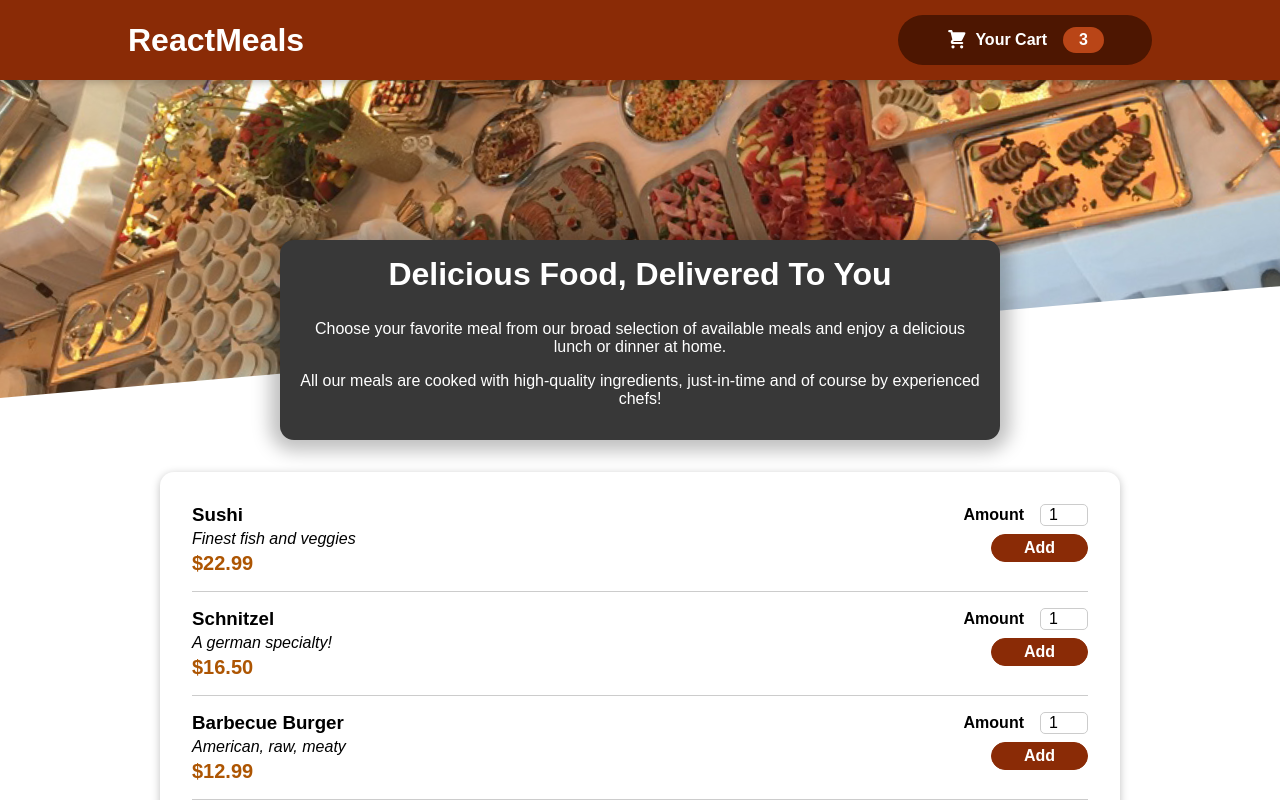
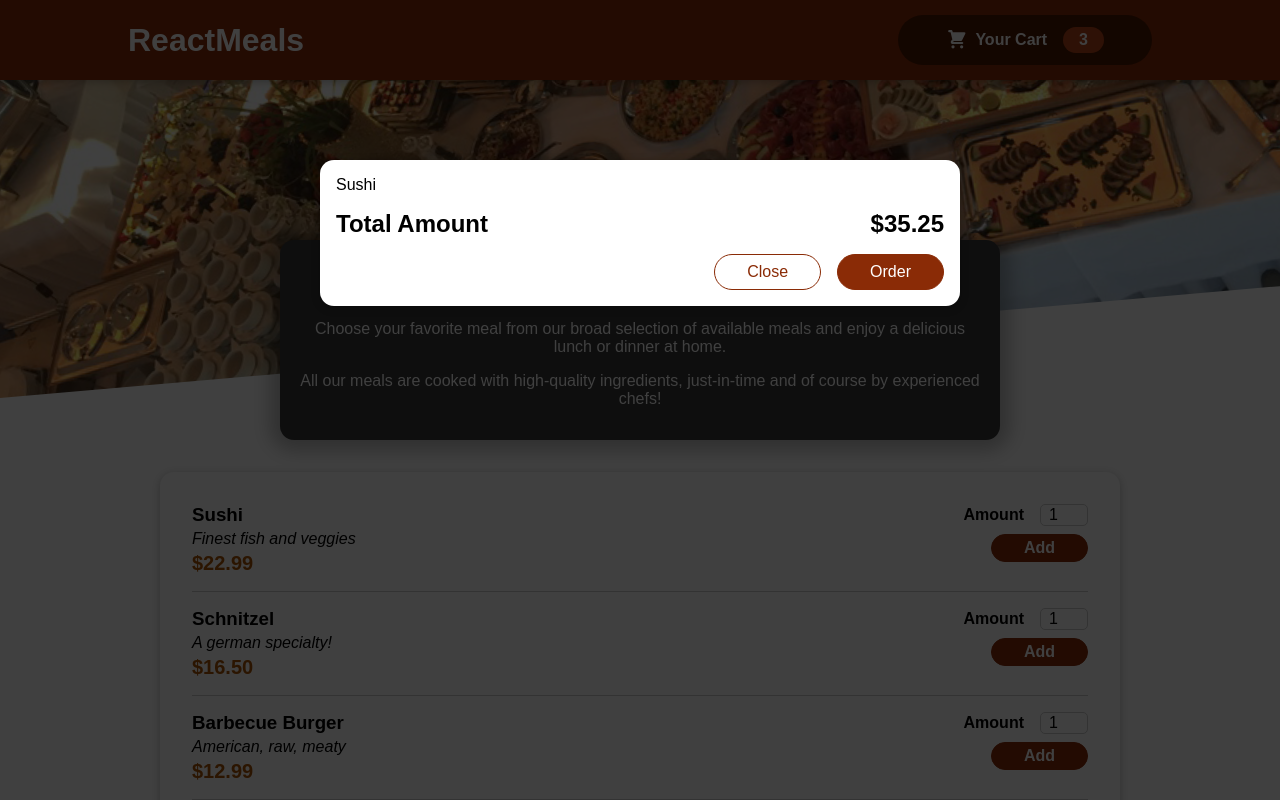
Before and after one commit to andresGarcia90/react-complete-guide, a React (Create React App) app: page / in a window 1280 px wide. Shown: the top 800 px of the page. Built offline with nearby package versions, Linux system fonts and the light colour scheme.

Commit message:
Adding modal Cart Modal

```diff
--- a/public/index.html
+++ b/public/index.html
@@ -28,6 +28,7 @@
   </head>
   <body>
     <noscript>You need to enable JavaScript to run this app.</noscript>
+    <div id="overlays"></div>
     <div id="root"></div>
     <!--
       This HTML file is a template.
--- a/src/App.js
+++ b/src/App.js
@@ -1,4 +1,5 @@
 import React from 'react';
+import Cart from './components/Cart/Cart';
 import Header from './components/Layout/Header';
 import Meals from './components/Meals/Meals';
 
@@ -6,6 +7,7 @@
 
   return (
     <>
+      <Cart></Cart>
       <Header></Header>
       <div>
         <Meals></Meals>
--- /dev/null
+++ b/src/components/Cart/Cart.js
@@ -0,0 +1,30 @@
+import React from 'react';
+import Modal from '../UI/Modal';
+import classes from './Cart.module.css';
+
+const Cart = (props) => {
+  const cartItems = (
+    <ul className={classes['cart-items']}>
+      {[{ id: 'c1', name: 'Sushi', amount: 2, price: 12.99 }].map((item) => (
+        <li key={item.id}>{item.name}</li>
+      ))}
+    </ul>
+  );
+  return (
+    <>
+      <Modal>
+        {cartItems}
+        <div className={classes.total}>
+          <span>Total Amount</span>
+          <span>$35.25</span>
+        </div>
+        <div className={classes.actions}>
+          <button className={classes['button--alt']}>Close</button>
+          <button className={classes.button}>Order</button>
+        </div>
+      </Modal>
+    </>
+  );
+};
+
+export default Cart;
--- /dev/null
+++ b/src/components/Cart/Cart.module.css
@@ -0,0 +1,46 @@
+.cart-items {
+    list-style: none;
+    margin: 0;
+    padding: 0;
+    max-height: 20rem;
+    overflow: auto;
+}
+
+.total {
+    display: flex;
+    justify-content: space-between;
+    align-items: center;
+    font-weight: bold;
+    font-size: 1.5rem;
+    margin: 1rem 0;
+}
+
+.actions {
+    text-align: right;
+}
+
+.actions button {
+    font: inherit;
+    cursor: pointer;
+    background-color: transparent;
+    border: 1px solid #8a2b06;
+    padding: 0.5rem 2rem;
+    border-radius: 25px;
+    margin-left: 1rem;
+}
+
+.actions button:hover,
+.actions button:active {
+    background-color: #5a1a01;
+    border-color: #5a1a01;
+    color: white;
+}
+
+.actions .button--alt {
+    color: #8a2b06;
+}
+
+.actions .button {
+    background-color: #8a2b06;
+    color: white;
+}
--- /dev/null
+++ b/src/components/UI/Modal.js
@@ -0,0 +1,30 @@
+import React from 'react';
+import classes from './Modal.module.css';
+import ReactDOM from 'react-dom';
+
+const Backdrop = (props) => {
+    console.log(props);
+  return <div className={classes.backdrop}></div>;
+};
+
+const ModalOverlay = (props) => {
+  return (
+    <div className={classes.modal}>
+      <div className={classes.content}>{props.children}</div>
+    </div>
+  );
+};
+const portalElement = document.getElementById('overlays');
+const Modal = (props) => {
+  return (
+    <>
+      {ReactDOM.createPortal(<Backdrop />, portalElement)}
+      {ReactDOM.createPortal(
+        <ModalOverlay>{props.children}</ModalOverlay>,
+        portalElement
+      )}
+    </>
+  );
+};
+
+export default Modal;
--- /dev/null
+++ b/src/components/UI/Modal.module.css
@@ -0,0 +1,41 @@
+.backdrop {
+    position: fixed;
+    top: 0;
+    left: 0;
+    width: 100%;
+    height: 100vh;
+    z-index: 20;
+    background-color: rgba(0, 0, 0, 0.75);
+}
+
+.modal {
+    position: fixed;
+    top: 20vh;
+    left: 5%;
+    width: 90%;
+    background-color: white;
+    padding: 1rem;
+    border-radius: 14px;
+    box-shadow: 0 2px 8px rgba(0, 0, 0, 0.25);
+    z-index: 30;
+    animation: slide-down 300ms ease-out forwards;
+}
+
+@media (min-width: 768px) {
+    .modal {
+        width: 40rem;
+        left: calc(50% - 20rem);
+    }
+}
+
+@keyframes slide-down {
+    from {
+        opacity: 0;
+        transform: translateY(-3rem);
+    }
+
+    to {
+        opacity: 1;
+        transform: translateY(0);
+    }
+}
```
